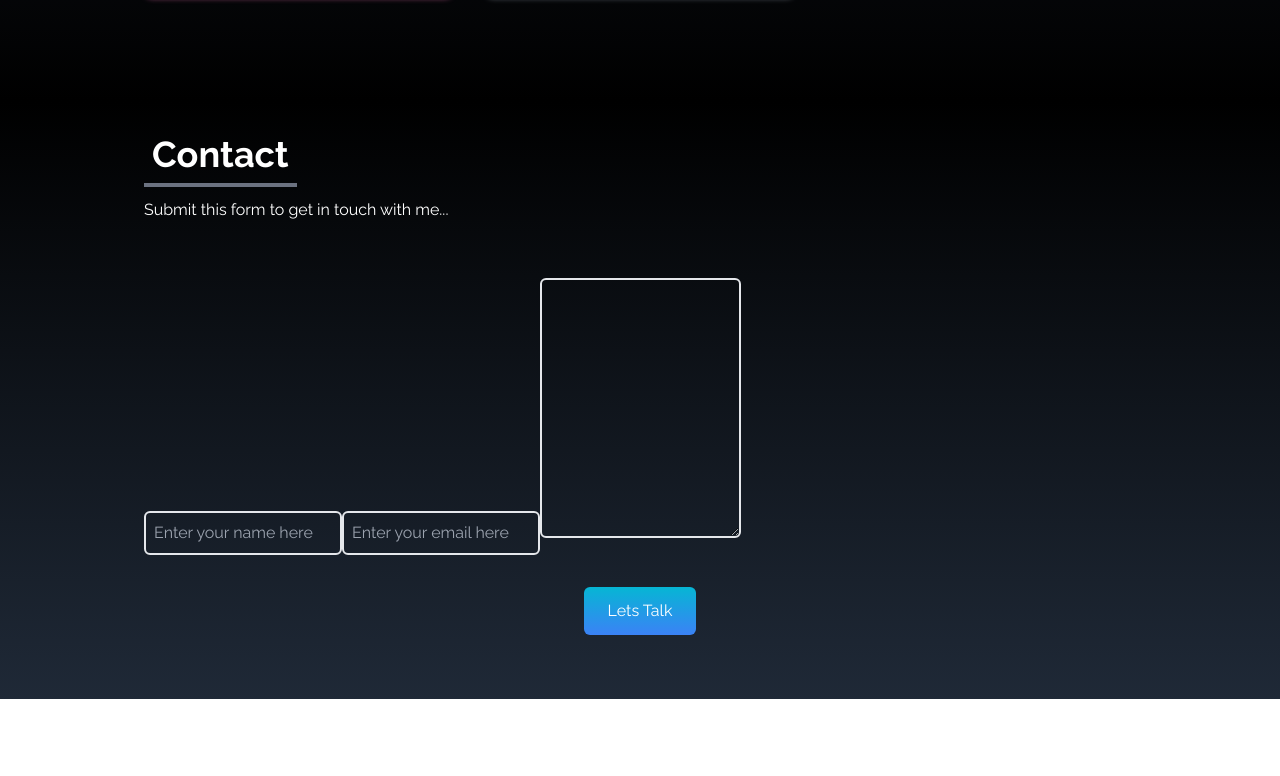
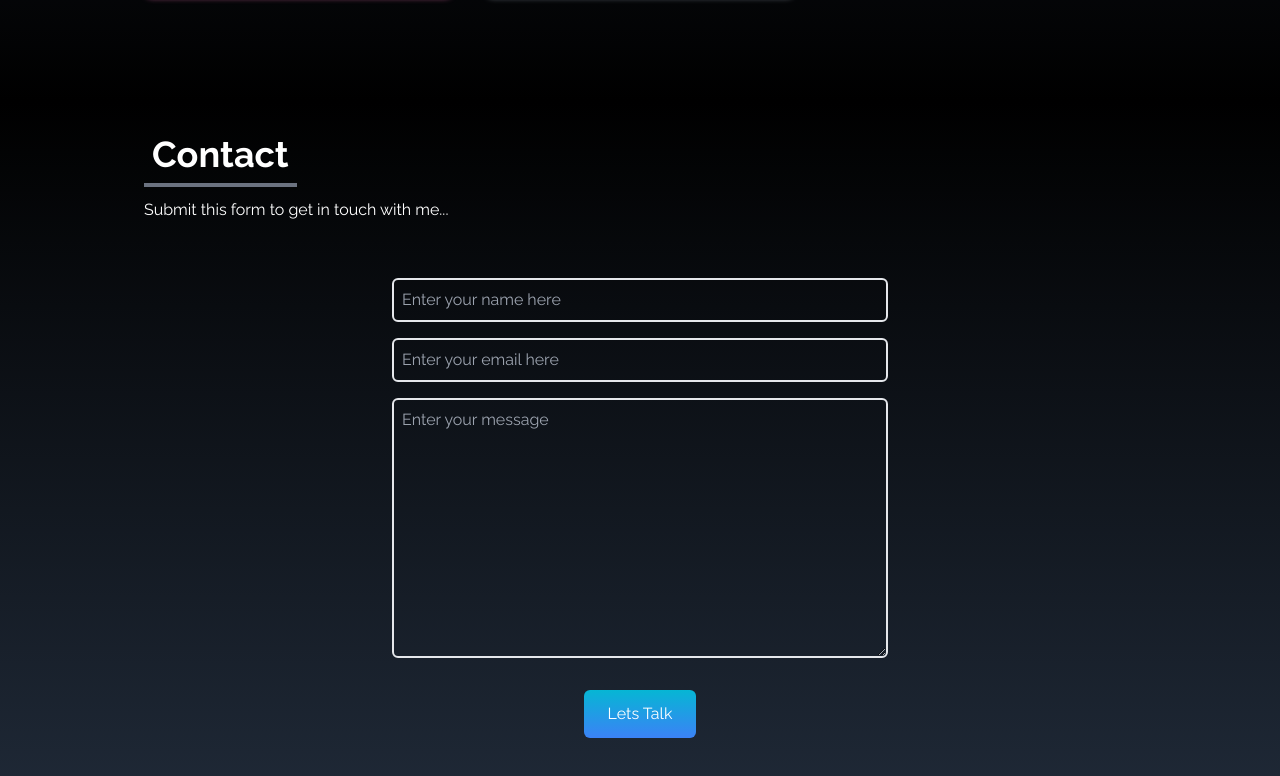
Before and after one commit to masete/turbo-goggles, a React (Create React App) app: page / in a window 1280 px wide. Shown: the part 3014-3790 px from the top of the page. Before the commit the page ends 3713 px from the top, so only its background shows below. Built offline with nearby package versions, Linux system fonts and the light colour scheme.

Commit message:
feat: styling all the fields on contact page

```diff
--- a/src/components/Contact.jsx
+++ b/src/components/Contact.jsx
@@ -10,17 +10,17 @@
                 <p className="py-6">Submit this form to get in touch with me...</p>
             </div>
 
-            <div>
-                <form action=''>
+            <div className='flex justify-center items-center'>
+                <form action='' className='flex flex-col w-full md:w-1/2'>
                     <input type='text' name='name' placeholder='Enter your name here'
                     className='p-2 bg-transparent border-2 rounded-md text-white focus:outline-none'
                     />
 
                     <input type='email' name='name' placeholder='Enter your email here'
-                    className='p-2 bg-transparent border-2 rounded-md text-white focus:outline-none'
+                    className='p-2 bg-transparent border-2 rounded-md my-4 text-white focus:outline-none'
                     />
 
-                    <textarea name='message' rows='10'
+                    <textarea name='message' rows='10' placeholder='Enter your message'
                     className='p-2 bg-transparent border-2 rounded-md text-white focus:outline-none'>
 
                     </textarea>
```
